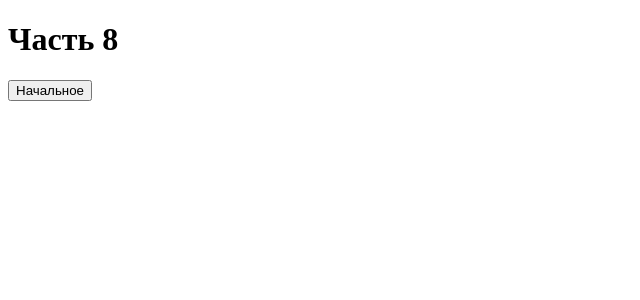
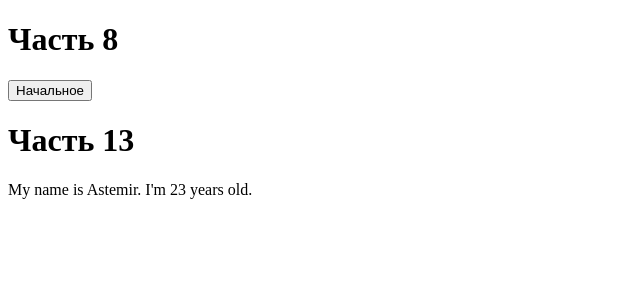
Before and after one commit to Astemir-Gurizhev/udemy-course, a React (Vite) app: page / in a window 1280 px wide. Shown: the top 300 px of the page, without its empty margins (0-640 px from the left). Built offline with nearby package versions, Linux system fonts and the light colour scheme.

Commit message:
Part 13 has been completed. The practice of using props.

```diff
--- a/src/App.tsx
+++ b/src/App.tsx
@@ -1,3 +1,4 @@
+import Chapter13 from './components/chapter-13/Chapter13'
 import Chapter8 from './components/chapter-8/Chapter8'
 
 function App() {
@@ -6,6 +7,7 @@ function App() {
   return (
     <>
         <Chapter8/>
+        <Chapter13 name="Astemir" age="23"/>
     </>
   )
 }
--- /dev/null
+++ b/src/components/chapter-13/Chapter13.tsx
@@ -0,0 +1,16 @@
+interface IMan {
+	name: string
+	age: number | string
+}
+
+const Chapter13 = (props: IMan) => {
+	return (
+		<>
+			<h1>Часть 13</h1>
+			<p>
+				My name is {props.name}. I'm {props.age} years old.
+			</p>
+		</>
+	)
+}
+export default Chapter13
```
